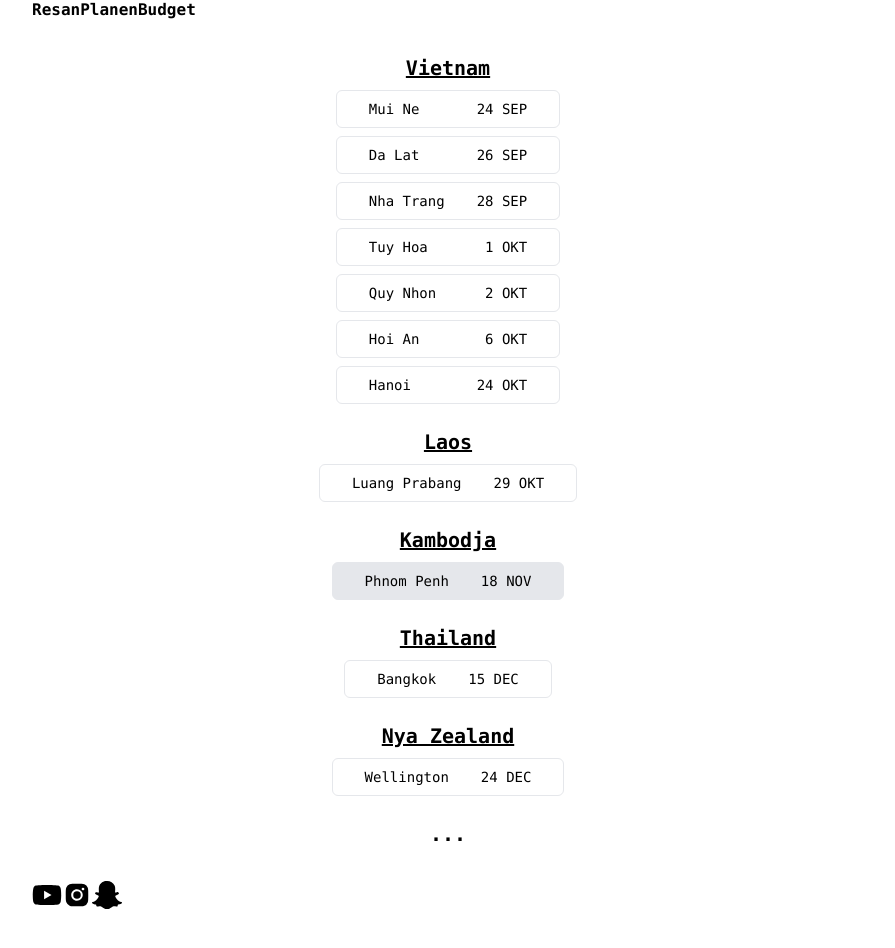
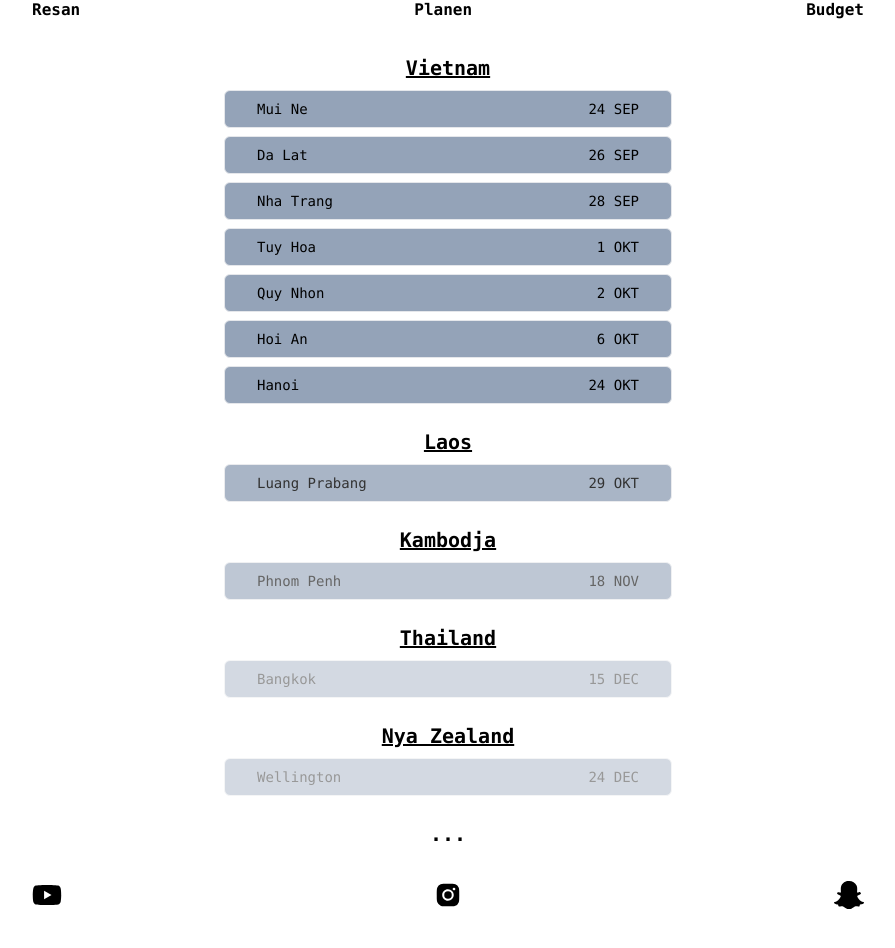
Before and after one commit to liamcco/asienliam, a Next.js app: page /planen in a window 1280 px wide. Shown: the part 154-1102 px from the top of the page, without its empty margins (192-1087 px from the left). Built offline with nearby package versions, Linux system fonts and the light colour scheme.

Commit message:
small fixes

```diff
--- a/app/budget/ItemCard.tsx
+++ b/app/budget/ItemCard.tsx
@@ -6,7 +6,7 @@ import { MdSportsGymnastics } from "react-icons/md";
 interface Props {
   category: "food" | "drinks" | "various" | "accomodation";
   prices: Price[];
-  color?: string;
+  color: string;
 }
 
 type Price = {
@@ -25,7 +25,7 @@ export default function ItemCard(props: Props) {
   return (
     <div className="bg-gray-200 p-4 rounded-lg px-8 max-w-md mx-auto">
       <div className="flex gap-4 items-center mb-4">
-        <div className="rounded-full p-3 bg-yellow-300">
+        <div className="rounded-full p-3" style={{ background: props.color }}>
           {icons[props.category]}
         </div>
         <h2 className="font-bold text-xl">{props.category.toUpperCase()}</h2>
--- a/app/budget/budget.json
+++ b/app/budget/budget.json
@@ -1,6 +1,7 @@
 [
     {
         "name": "food",
+        "color": "rgb(251 113 133)",
         "prices": [
             {
                 "name": "Street food",
@@ -14,6 +15,7 @@
     },
     {
         "name": "drinks",
+        "color": "rgb(59 130 246)",
         "prices": [
             {
                 "name": "Beer",
@@ -27,6 +29,7 @@
     },
     {
         "name": "accomodation",
+        "color": "rgb(252 211 77)",
         "prices": [
             {
                 "name": "Hostel",
@@ -40,6 +43,7 @@
     },
     {
         "name": "various",
+        "color": "rgb(110 231 183)",
         "prices": [
             {
                 "name": "Full tank",
--- a/app/budget/page.tsx
+++ b/app/budget/page.tsx
@@ -5,19 +5,24 @@ type Category = "food" | "drinks" | "accomodation" | "various";
 
 export default function Page() {
   return (
+    <div className="w-full max-w-md mx-auto">
       <div className="space-y-8">
         <div className="text-center">
           <h1 className="text-4xl font-bold">Kostnader</h1>
-        <p>Nedan listas några av mina dagliga kostander. Köp en öl till mig!</p>
-        <p>Det är kul, jag lovar!</p>
+          <p>
+            Nedan listas några av mina dagliga kostander. Köp en öl till mig!
+          </p>
+          <p>(Det är kul, jag lovar!)</p>
         </div>
         {budget.map((item, index) => (
           <ItemCard
             key={index}
             prices={item.prices}
             category={item.name as Category}
+            color={item.color}
           />
         ))}
       </div>
+    </div>
   );
 }
--- a/app/planen/page.tsx
+++ b/app/planen/page.tsx
@@ -9,15 +9,12 @@ export default function Page() {
             <h2 className="text-center font-bold text-xl underline">
               {entry.country}
             </h2>
-            <div className="w-fit ">
+            <div className="w-full max-w-md">
               {entry.cities.map((city, subindex) => (
                 <div
                   key={subindex}
-                  className={
-                    "flex gap-8 justify-between px-8 py-2 my-2 border rounded-md " +
-                    "bg-gray-" +
-                    Math.max(100, 400 - index * 100)
-                  }
+                  className="flex gap-8 justify-between px-8 py-2 my-2 border rounded-md bg-slate-400"
+                  style={{ opacity: Math.max(0.4, 1 - index / plan.length) }}
                 >
                   <h3>{city.name}</h3>
                   <p>{city.date}</p>
--- a/app/resan/page.tsx
+++ b/app/resan/page.tsx
@@ -10,7 +10,7 @@ export default function Page() {
   let itinerary = addBorderChanges(trip, initialItinerary);
 
   return (
-    <div className="mt-8 w-full">
+    <div className="mt-8 w-full max-w-md mx-auto">
       <div className="space-y-4">
         {itinerary.map((item, index) => (
           <div key={index}>{item}</div>
--- a/shared/Footer.tsx
+++ b/shared/Footer.tsx
@@ -5,7 +5,7 @@ import { FaSnapchatGhost } from "react-icons/fa";
 export default function Footer() {
   return (
     <footer className="font-mono">
-      <div className="flex justify-around max-w-sm">
+      <div className="flex justify-between w-max-sm">
         <a href="https://www.youtube.com/@liamcotton">
           <FaYoutube size={30} />
         </a>
--- a/shared/Navbar.tsx
+++ b/shared/Navbar.tsx
@@ -5,7 +5,7 @@ export default function Navbar() {
         <h1 className="text-4xl mb-4">
           <a href="/">@asienliam</a>
         </h1>
-        <ul className="flex justify-around max-w-sm">
+        <ul className="flex justify-between">
           <li>
             <a href="/resan">Resan</a>
           </li>
```
Lines whose indentation alone changed are shown as unchanged.
